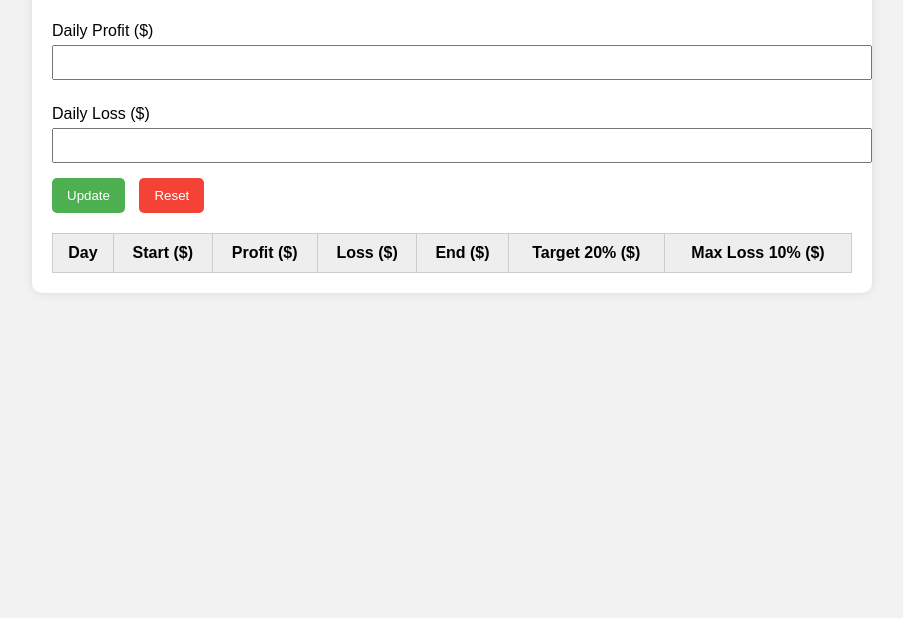
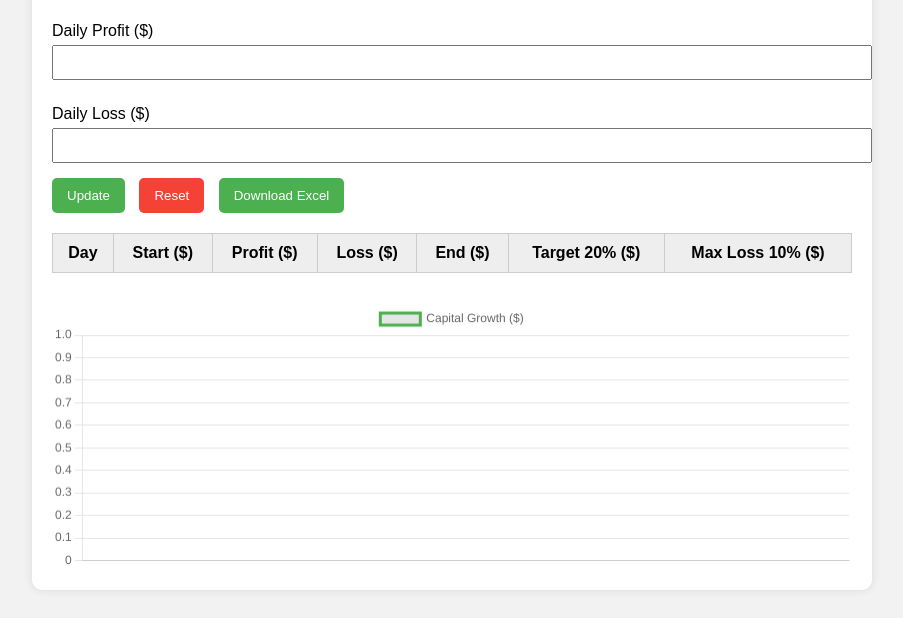
Before and after one commit to vaish58/trading-tracker, a plain HTML site: page index.html in a window 1280 px wide. Shown: the part 189-807 px from the top of the page, without its empty margins (188-1091 px from the left). Drawn offline with nearby package versions, Linux system fonts and the light colour scheme.

Commit message:
Update index.html

```diff
--- a/index.html
+++ b/index.html
@@ -8,6 +8,7 @@
   <meta name="theme-color" content="#4CAF50">
   <meta name="apple-mobile-web-app-capable" content="yes">
   <meta name="apple-mobile-web-app-status-bar-style" content="black-translucent">
+  <script src="https://cdn.jsdelivr.net/npm/chart.js"></script>
   <style>
     body { font-family: Arial, sans-serif; background: #f2f2f2; padding: 20px; }
     h1 { text-align: center; }
@@ -19,6 +20,7 @@
     table { width: 100%; border-collapse: collapse; margin-top: 20px; }
     th, td { border: 1px solid #ccc; padding: 10px; text-align: center; }
     th { background: #eee; }
+    canvas { margin-top: 30px; }
   </style>
 </head>
 <body>
@@ -36,6 +38,7 @@
 
     <button onclick="updateTracker()">Update</button>
     <button class="reset" onclick="resetTracker()">Reset</button>
+    <button onclick="exportToCSV()">Download Excel</button>
 
     <table>
       <thead>
@@ -51,6 +54,8 @@
       </thead>
       <tbody id="history"></tbody>
     </table>
+
+    <canvas id="capitalChart" height="100"></canvas>
   </div>
 
   <script>
@@ -65,6 +70,31 @@
     const historyData = JSON.parse(localStorage.getItem("history")) || [];
     const historyEl = document.getElementById("history");
     const capitalEl = document.getElementById("capital");
+    let chart;
+
+    function renderChart() {
+      const labels = historyData.map(entry => `Day ${entry.day}`);
+      const data = historyData.map(entry => parseFloat(entry.end));
+      const ctx = document.getElementById('capitalChart').getContext('2d');
+      if (chart) chart.destroy();
+      chart = new Chart(ctx, {
+        type: 'line',
+        data: {
+          labels: labels,
+          datasets: [{
+            label: 'Capital Growth ($)',
+            data: data,
+            fill: false,
+            borderColor: '#4CAF50',
+            tension: 0.2
+          }]
+        },
+        options: {
+          responsive: true,
+          scales: { y: { beginAtZero: false } }
+        }
+      });
+    }
 
     function renderHistory() {
       historyEl.innerHTML = "";
@@ -80,6 +110,7 @@
         </tr>`;
         historyEl.innerHTML += row;
       });
+      renderChart();
     }
 
     function updateTracker() {
@@ -123,6 +154,23 @@
       document.getElementById("loss").value = '';
     }
 
+    function exportToCSV() {
+      const rows = [
+        ["Day","Start","Profit","Loss","End","Target 20%","Max Loss 10%"]
+      ];
+      historyData.forEach(entry => {
+        rows.push([entry.day, entry.start, entry.profit, entry.loss, entry.end, entry.target, entry.maxLoss]);
+      });
+      let csvContent = "data:text/csv;charset=utf-8," + rows.map(e => e.join(",")).join("\n");
+      const encodedUri = encodeURI(csvContent);
+      const link = document.createElement("a");
+      link.setAttribute("href", encodedUri);
+      link.setAttribute("download", "trading_tracker.csv");
+      document.body.appendChild(link);
+      link.click();
+      document.body.removeChild(link);
+    }
+
     capitalEl.value = capital.toFixed(2);
     renderHistory();
   </script>
```
